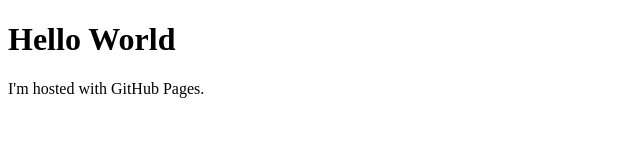
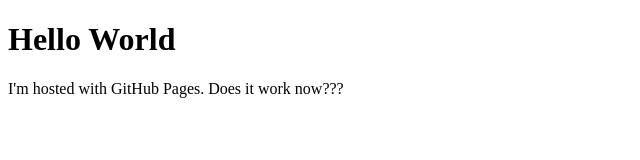
Before and after one commit to chanelluu/chanelluu.github.io, a plain HTML site: page index.html in a window 1280 px wide. Shown: the whole page, without its empty margins (0-640 px from the left). Drawn offline with Linux system fonts and the light colour scheme.

Commit message:
try it again

```diff
--- a/index.html
+++ b/index.html
@@ -2,6 +2,6 @@
 <html>
 <body>
 <h1>Hello World</h1>
-<p>I'm hosted with GitHub Pages.</p>
+<p>I'm hosted with GitHub Pages. Does it work now???</p>
 </body>
 </html>
```
